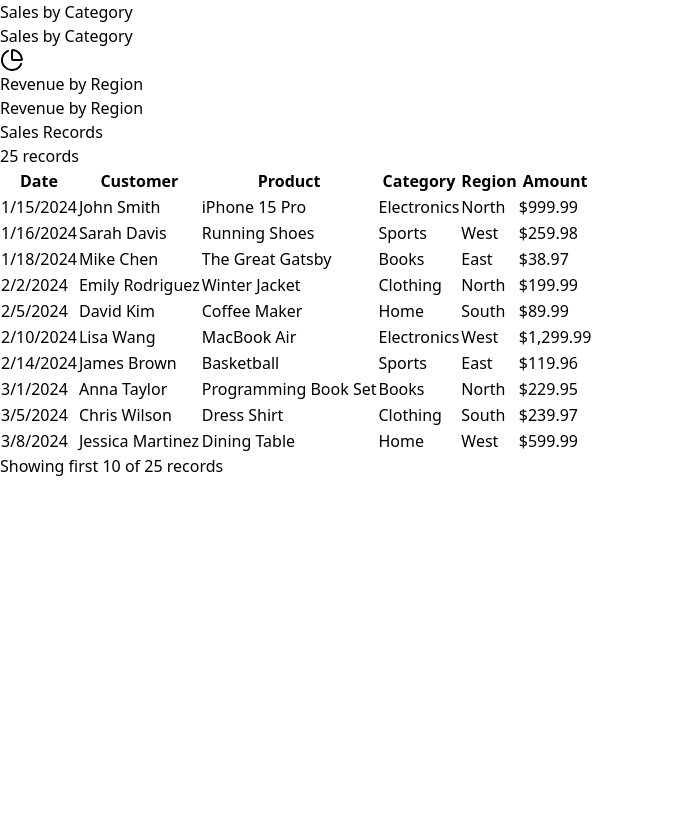
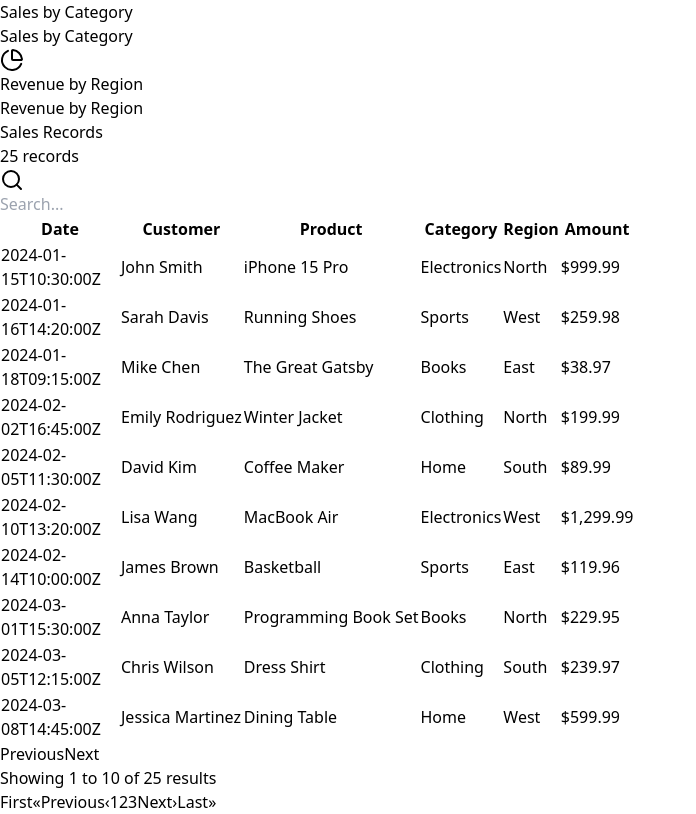
Before and after one commit to azizi-a/advai-frontend-test, a React (Vite) app: page / in a window 1280 px wide. Shown: the part 746-1560 px from the top of the page, without its empty margins (0-696 px from the left). Before the commit the page ends 1224 px from the top, so only its background shows below. Built offline with nearby package versions, Linux system fonts and the light colour scheme.

Commit message:
feat: integrate data-table into app

```diff
--- a/src/App.tsx
+++ b/src/App.tsx
@@ -24,6 +24,7 @@ import { MetricCard } from "./components/dashboard/MetricCard";
 import { SalesTrendChart } from "./components/charts/SalesTrendChart";
 import { CategorySalesChart } from "./components/charts/CategorySalesChart";
 import { RegionRevenueChart } from "./components/charts/RegionRevenueChart";
+import { DataTable } from "./components/dashboard/DataTable";
 import {
   getMonthlyData,
   getCategoryData,
@@ -72,6 +73,19 @@ function App() {
     }).format(Number(value));
   };
 
+  const columns = [
+    { field: "date", headerName: "Date", sortable: true, width: 120 },
+    { field: "customerName", headerName: "Customer", sortable: true },
+    { field: "productName", headerName: "Product", sortable: true },
+    { field: "category", headerName: "Category", sortable: true },
+    { field: "region", headerName: "Region", sortable: true },
+    {
+      field: "totalAmount",
+      headerName: "Amount",
+      sortable: true,
+      valueFormatter: formatCurrency,
+    },
+  ];
   return (
     <div className="min-h-screen bg-gray-50">
       <div className="max-w-7xl mx-auto px-4 sm:px-6 lg:px-8 py-8">
@@ -272,99 +286,17 @@ function App() {
                 </h3>
                 <p className="text-sm text-gray-500">
                   {filteredData.length} records{" "}
-                  {hasActiveFilters &&
-                    `(filtered from ${mockSalesData.length})`}
+                  {hasActiveFilters && `filtered from ${mockSalesData.length}`}
                 </p>
               </div>
             </div>
           </div>
-
-          <div className="overflow-x-auto">
-            <table className="w-full">
-              <thead>
-                <tr className="border-b border-gray-200">
-                  <th className="px-6 py-3 text-left text-xs font-medium text-gray-500 uppercase tracking-wider">
-                    Date
-                  </th>
-                  <th className="px-6 py-3 text-left text-xs font-medium text-gray-500 uppercase tracking-wider">
-                    Customer
-                  </th>
-                  <th className="px-6 py-3 text-left text-xs font-medium text-gray-500 uppercase tracking-wider">
-                    Product
-                  </th>
-                  <th className="px-6 py-3 text-left text-xs font-medium text-gray-500 uppercase tracking-wider">
-                    Category
-                  </th>
-                  <th className="px-6 py-3 text-left text-xs font-medium text-gray-500 uppercase tracking-wider">
-                    Region
-                  </th>
-                  <th className="px-6 py-3 text-left text-xs font-medium text-gray-500 uppercase tracking-wider">
-                    Amount
-                  </th>
-                </tr>
-              </thead>
-              <tbody className="divide-y divide-gray-200">
-                {filteredData.slice(0, 10).map((record) => (
-                  <tr key={record.id} className="hover:bg-gray-50">
-                    <td className="px-6 py-4 whitespace-nowrap text-sm text-gray-900">
-                      {new Date(record.date).toLocaleDateString()}
-                    </td>
-                    <td className="px-6 py-4 whitespace-nowrap text-sm text-gray-900">
-                      {record.customerName}
-                    </td>
-                    <td className="px-6 py-4 text-sm text-gray-900">
-                      {record.productName}
-                    </td>
-                    <td className="px-6 py-4 whitespace-nowrap">
-                      <span
-                        className={`inline-flex items-center px-2.5 py-1 text-xs font-medium rounded-full ${
-                          record.category === "Electronics"
-                            ? "bg-blue-100 text-blue-800"
-                            : record.category === "Clothing"
-                            ? "bg-yellow-100 text-yellow-800"
-                            : record.category === "Books"
-                            ? "bg-green-100 text-green-800"
-                            : record.category === "Sports"
-                            ? "bg-red-100 text-red-800"
-                            : "bg-gray-100 text-gray-800"
-                        }`}>
-                        {record.category}
-                      </span>
-                    </td>
-                    <td className="px-6 py-4 whitespace-nowrap text-sm text-gray-900">
-                      {record.region}
-                    </td>
-                    <td className="px-6 py-4 whitespace-nowrap text-sm font-medium text-gray-900">
-                      {formatCurrency(record.totalAmount)}
-                    </td>
-                  </tr>
-                ))}
-              </tbody>
-            </table>
-          </div>
-
-          {filteredData.length === 0 && (
-            <div className="text-center py-12">
-              <Search className="w-12 h-12 text-gray-400 mx-auto mb-4" />
-              <h3 className="text-lg font-medium text-gray-900 mb-2">
-                No results found
-              </h3>
-              <p className="text-gray-500 mb-4">
-                Try adjusting your search criteria or clearing some filters.
-              </p>
-              <button
-                onClick={handleClearFilters}
-                className="px-4 py-2 border border-gray-300 bg-white text-gray-700 rounded-lg hover:bg-gray-50 transition-colors">
-                Clear Filters
-              </button>
-            </div>
-          )}
-
-          {filteredData.length > 10 && (
-            <div className="px-6 py-4 border-t border-gray-200 text-center text-sm text-gray-500">
-              Showing first 10 of {filteredData.length} records
-            </div>
-          )}
+          <DataTable
+            data={filteredData}
+            columns={columns}
+            loading={false}
+            pageSize={10}
+          />
         </div>
       </div>
     </div>
```
